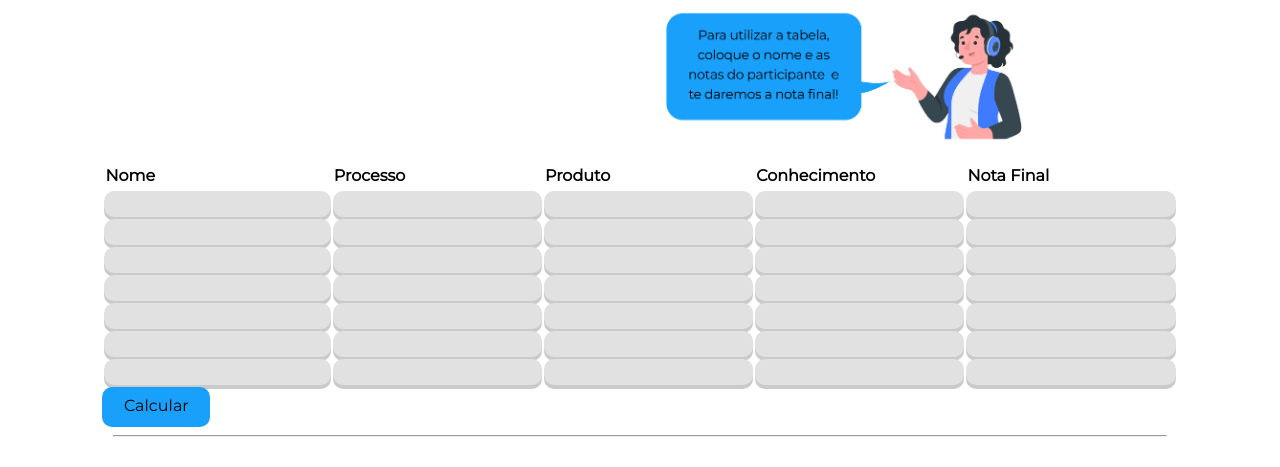
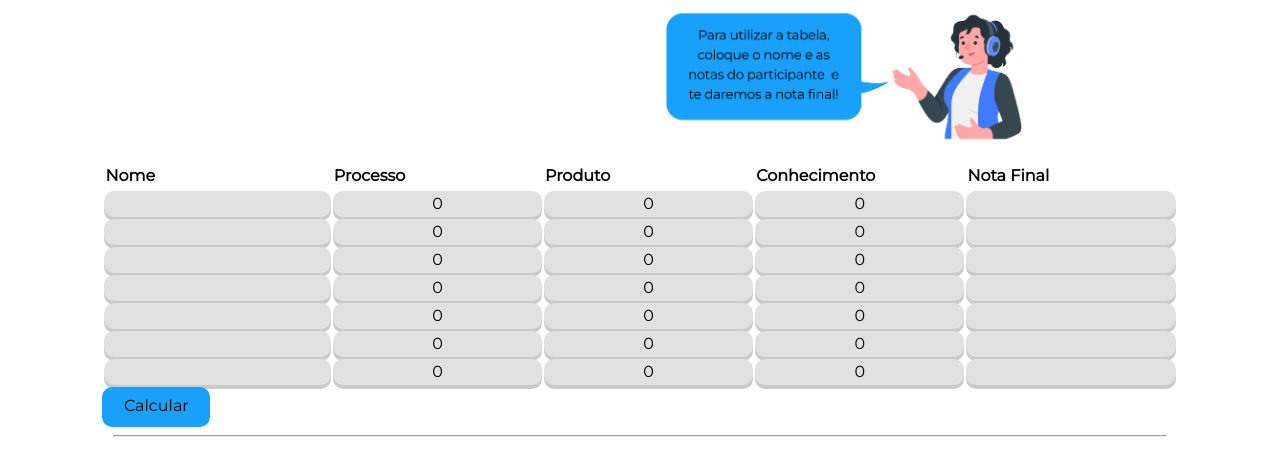
Before and after one commit to erickhoawata/DDT-1-Sem, a Flask app: page /avaliacao in a window 1280 px wide. Shown: the part 153-620 px from the top of the page. Run offline with Flask 3, Linux system fonts and the light colour scheme.

Commit message:
Tabela CONCLUÍDA

```diff
--- a/app.py
+++ b/app.py
@@ -9,83 +9,30 @@ def index():
 @app.route("/artefatos")
 def artefatos():
     return render_template("artefatos.html")
-
 @app.route("/avaliacao", methods=["GET","POST"])
 def avaliacao():
+    metodo = request.method
     if request.method == "POST":
 
         try:
-            # Para os nomes:
-            n1 = str(request.form.get("n1"))
-            n2 = str(request.form.get("n2"))
-            n3 = str(request.form.get("n3"))
-            n4 = str(request.form.get("n4"))
-            n5 = str(request.form.get("n5"))
-            n6 = str(request.form.get("n6"))
-            n7 = str(request.form.get("n7"))
-            # Pegando a b c da linha 1
-            a1 = int(request.form.get("a1"))
-            b1 = int(request.form.get("b1"))
-            c1 = int(request.form.get("c1"))
-            # achando o d da linha 1
-            d1 = a1*0.3+b1*0.3+c1*0.4
-            d1 = int(d1)
-
-            # Pegando a b c da linha 2
-            a2 = int(request.form.get("a2"))
-            b2 = int(request.form.get("b2"))
-            c2 = int(request.form.get("c2"))
-            # achando o d da linha 2
-            d2 = a2*0.3+b2*0.3+c2*0.4
-            d2 = int(d2)
-
-            # Pegando a b c da linha 3
-            a3 = int(request.form.get("a3"))
-            b3 = int(request.form.get("b3"))
-            c3 = int(request.form.get("c3"))
-            # achando o d da linha 3
-            d3 = a3*0.3+b3*0.3+c3*0.4
-            d3 = int(d3)
-
-            # Pegando a b c da linha 4
-            a4 = int(request.form.get("a4"))
-            b4 = int(request.form.get("b4"))
-            c4 = int(request.form.get("c4"))
-            # achando o d da linha 4
-            d4 = a4*0.3+b4*0.3+c4*0.4
-            d4 = int(d4)
-
-            # Pegando a b c da linha 5
-            a5 = int(request.form.get("a5"))
-            b5 = int(request.form.get("b5"))
-            c5 = int(request.form.get("c5"))
-            # achando o d da linha 5
-            d5 = a5*0.3+b5*0.3+c5*0.4
-            d5 = int(d5)
-
-            # Pegando a b c da linha 6
-            a6 = int(request.form.get("a6"))
-            b6 = int(request.form.get("b6"))
-            c6 = int(request.form.get("c6"))
-            # achando o d da linha 1
-            d6 = a6*0.3+b6*0.3+c6*0.4
-            d6 = int(d6)
-
-            # Pegando a b c da linha 7
-            a7 = int(request.form.get("a7"))
-            b7 = int(request.form.get("b7"))
-            c7 = int(request.form.get("c7"))
-            # achando o d da linha 7
-            d7 = a7*0.3+b7*0.3+c7*0.4
-            d7 = int(d7)
+            pessoas = []
+            for c in range(1,8):
+                n = str(request.form.get(f"n{c}"))
+                a = float(request.form.get(f"a{c}"))
+                b = float(request.form.get(f"b{c}"))
+                c = float(request.form.get(f"c{c}"))
+                # achando o d da linha 1
+                d = a*0.3+b*0.3+c*0.4
+                d = float(d)
+                pessoas.append([n, a, b, c, d])
 
             # devolvendo o d para seu lugar
-            return render_template("Avaliações.html", d1 =d1, d2=d2, d3=d3, d4=d4, d5=d5, d6=d6, d7=d7,a1 =a1, a2=a2, a3=a3, a4=a4, a5=a5, a6=a6, a7=a7, b1 =b1, b2=b2, b3=b3, b4=b4, b5=b5, b6=b6, b7=b7,c1 =c1, c2=c2, c3=c3, c4=c4, c5=c5, c6=c6, c7=c7, n1=n1, n2=n2, n3=n3, n4=n4, n5=n5, n6=n6, n7=n7)
+            return render_template("Avaliações.html", pessoas=pessoas, metodo=metodo)
         except ValueError:
-            return render_template("Avaliações.html", n1=n1, n2=n2, n3=n3, n4=n4, n5=n5, n6=n6, n7=n7)
+            return render_template("Avaliações.html",  pessoas=pessoas, metodo=metodo)
     else:
         # if no POST method is requested render only the page.
-        return render_template("Avaliações.html")
+        return render_template("Avaliações.html", metodo=metodo)
 
 
 @app.route("/equipe")
--- a/templates/Avaliações.html
+++ b/templates/Avaliações.html
@@ -30,60 +30,29 @@
                         <th >Conhecimento</th>
                         <th >Nota Final</th>
                     </tr>
+                    {%if metodo=="GET":%}
+                        {% for c in range(1,8): %}
+                        <tr style="padding: 0%;">
+                            <td class="pedaço"> <input type="text"  name="n{{c}}" class="nome"></td>
+                            <td class="pedaço"> <input type="number" step="0.01" max="10" min="0" value="0" name="a{{c}}"></td>
+                            <td class="pedaço"> <input type="number" step="0.01" max="10" min="0" value="0" name="b{{c}}"></td>
+                            <td class="pedaço"> <input type="number" step="0.01" max="10" min="0" value="0" name="c{{c}}"></td>
+                            <td class="pedaço"> <p type="number"></p></td>
+                        </tr>
+                        {%endfor %}
 
-                    <tr style="padding: 0%;">
-                        <td class="pedaço"> <input type="text"  name="n1" value="{{n1}}" class="nome"></td>
-                        <td class="pedaço"> <input type="number" max="10" min="0" required name="a1" >{{a1}}</td>
-                        <td class="pedaço"> <input type="number" max="10" min="0" required name="b1" >{{b1}}</td>
-                        <td class="pedaço"> <input type="number" max="10" min="0" required name="c1" >{{c1}}</td>
-                        <td class="pedaço">
-                        {%if d1:%}
-                        <p type="number">{{ d1 }}</p>
-                        {%endif%}
-                        </td>
-                    </tr>
-                    <tr>
-                        <td class="pedaço"> <input type="text"  name="n2" value="{{n2}}" class="nome"></td>
-                        <td class="pedaço"> <input type="number" max="10" min="0" required name="a2" value='{{a2}}'></td>
-                        <td class="pedaço"> <input type="number" max="10" min="0" required name="b2" {{b2}}></td>
-                        <td class="pedaço"> <input type="number" max="10" min="0" required name="c2" >{{c2}}</td>
-                        <td class="pedaço"> <p  type="number" >{{ d2 }}</p></td>
-                    </tr>
-                    <tr>
-                        <td class="pedaço"> <input type="text"  name="n3" value="{{n3}}" class="nome"></td>
-                        <td class="pedaço"> <input type="number" max="10" min="0" required name="a3" >{{a3}}</td>
-                        <td class="pedaço"> <input type="number" max="10" min="0" required name="b3" >{{b3}}</td>
-                        <td class="pedaço"> <input type="number" max="10" min="0" required name="c3" >{{c3}}</td>
-                        <td class="pedaço"> <p  type="number">{{ d3 }}</p></td>
-                    </tr>
-                    <tr>
-                        <td class="pedaço"> <input type="text"  name="n4" value="{{n4}}" class="nome"></td>
-                        <td class="pedaço"> <input type="number" max="10" min="0" required name="a4" >{{a4}}</td>
-                        <td class="pedaço"> <input type="number" max="10" min="0" required name="b4" >{{b4}}</td>
-                        <td class="pedaço"> <input type="number" max="10" min="0" required name="c4" >{{c4}}</td>
-                        <td class="pedaço"> <p  type="number">{{ d4 }}</p></td>
-                    </tr>
-                    <tr>
-                        <td class="pedaço"> <input type="text"  name="n5" value="{{n5}}" class="nome"></td>
-                        <td class="pedaço"> <input type="number" max="10" min="0" required name="a5">{{a5}}</td>
-                        <td class="pedaço"> <input type="number" max="10" min="0" required name="b5">{{b5}}</td>
-                        <td class="pedaço"> <input type="number" max="10" min="0" required name="c5">{{c5}}</td>
-                        <td class="pedaço"> <p  type="number" >{{ d5 }}</p></td>
-                    </tr>
-                    <tr>
-                        <td class="pedaço"> <input type="text"  name="n6" value="{{n6}}" class="nome"></td>
-                        <td class="pedaço"> <input type="number" max="10" min="0" required name="a6">{{a6}}</td>
-                        <td class="pedaço"> <input type="number" max="10" min="0" required name="b6">{{b6}}</td>
-                        <td class="pedaço"> <input type="number" max="10" min="0" required name="c6">{{c6}}</td>
-                        <td class="pedaço"> <p type="number" >{{ d6 }}</p></td>
-                    </tr>
-                    <tr>
-                        <td class="pedaço"> <input type="text"  name="n7" value="{{n7}}" class="nome"></td>
-                        <td class="pedaço"> <input type="number" max="10" min="0" required name="a7">{{a7}}</td>
-                        <td class="pedaço"> <input type="number" max="10" min="0" required name="b7">{{b7}}</td>
-                        <td class="pedaço"> <input type="number" max="10" min="0" required name="c7">{{c7}}</td>
-                        <td class="pedaço"> <p type="number" >{{ d7 }}</p></td>
-                    </tr>
+                    {%else:%}
+                        {%for pessoa in pessoas:%}
+                        <tr>
+                            <td class="pedaço"> <input type="text"  name="n{{loop.index0+1}}" value="{{pessoa[0]}}" class="nome"></td>
+                            <td class="pedaço"> <input type="number" step="0.01" max="10" min="0" name="a{{loop.index0+1}}" value="{{pessoa[1]}}"></td>
+                            <td class="pedaço"> <input type="number" step="0.01" max="10" min="0" name="b{{loop.index0+1}}" value="{{pessoa[2]}}"></td>
+                            <td class="pedaço"> <input type="number" step="0.01" max="10" min="0" name="c{{loop.index0+1}}" value="{{pessoa[3]}}"></td>
+                            <td class="pedaço"> <p type="number" >{{pessoa[4]}}</p></td>
+                        </tr>
+                        {%endfor%}
+                    {%endif%}
+
                 </table>
                 <input type="submit" class="botenviar" value="Calcular">
             </form>
```
